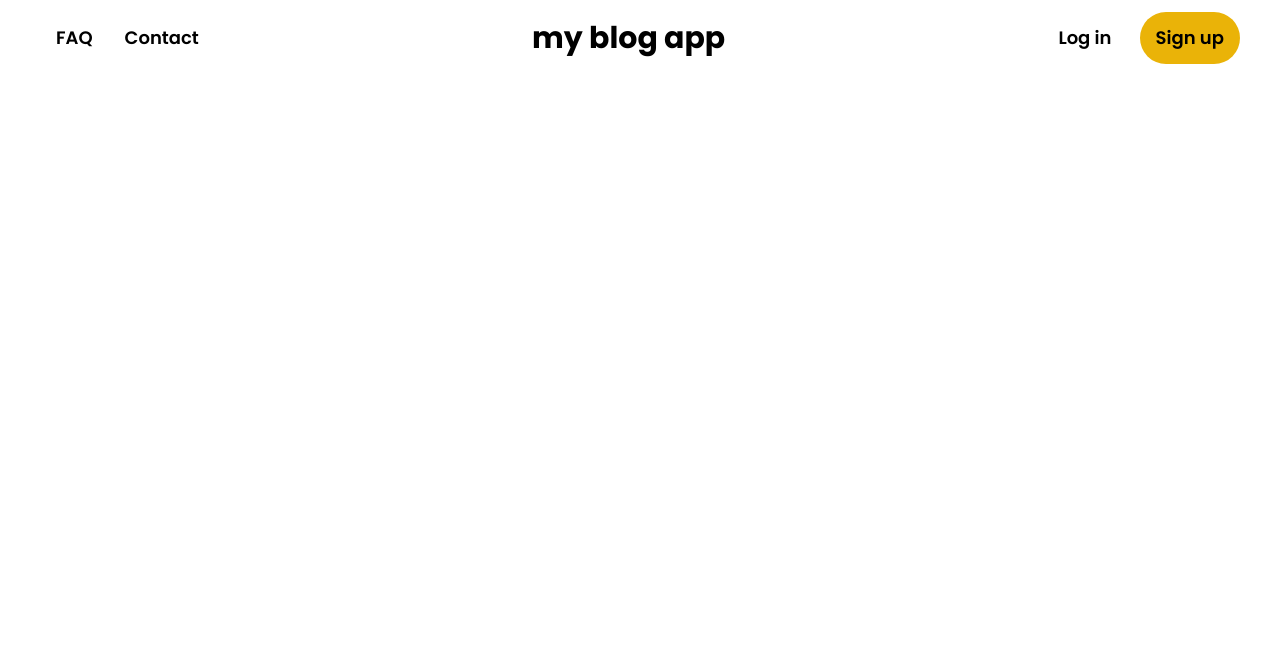
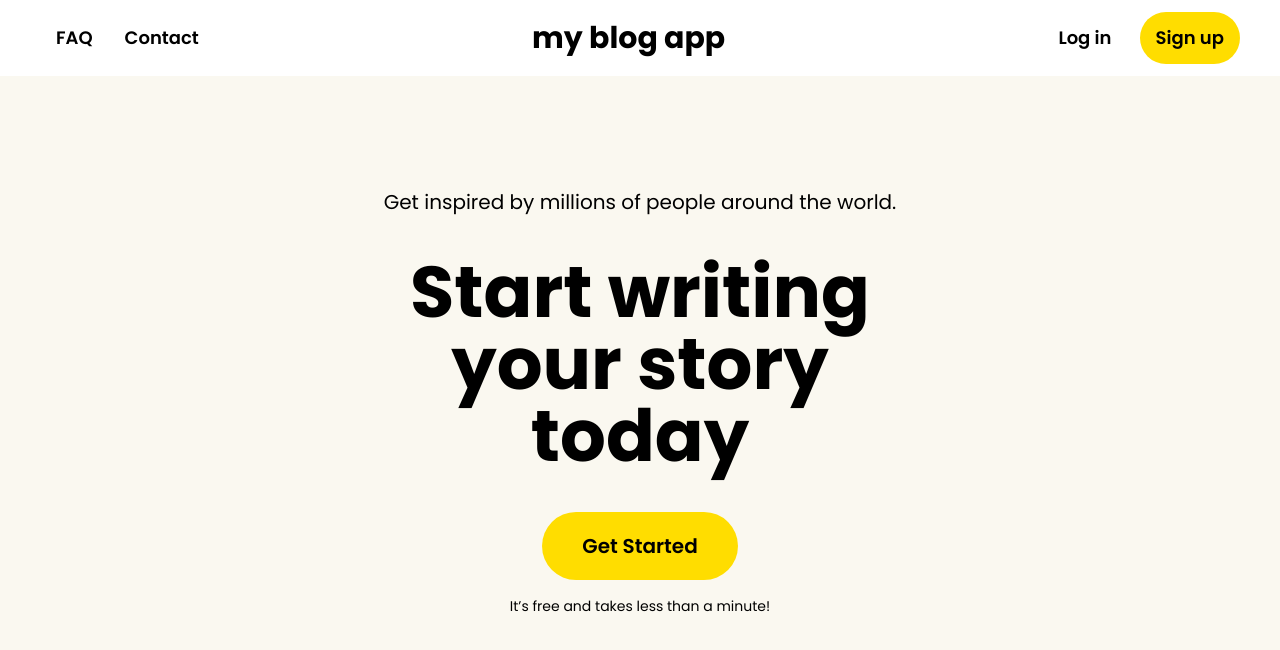
Before and after one commit to Lilicod/blog-app, a Next.js app: page / in a window 1280 px wide. Shown: the top 650 px of the page. Built offline with nearby package versions, Linux system fonts and the light colour scheme.

Commit message:
added hero section

```diff
--- a/src/components/MainButton.jsx
+++ b/src/components/MainButton.jsx
@@ -6,7 +6,7 @@ export default function MainButton({ label, font, onClick, link }) {
     <Link href={link}>
       <button
         onClick={onClick}
-        className={`px-4 py-2 md:px-4 md:py-3 text-sm md:text-lg bg-yellow-500 font-poppins font-${font} rounded-full w-fit hover:bg-yellow-600 transition-all `}
+        className={`px-4 py-2 md:px-4 md:py-3 text-sm md:text-lg bg-Yellow font-poppins font-${font} rounded-full w-fit hover:bg -yellow-600 transition-all `}
       >
         {label}
       </button>
--- a/src/components/Menu.jsx
+++ b/src/components/Menu.jsx
@@ -38,7 +38,7 @@ export const Menu = () => {
       <button
         ref={toggleButtonRef}
         onClick={toggleMenu}
-        className={`z-50  top-3 left-1 p-3 bg-white w-10 h-11 rounded-md ${
+        className={`z-50  top-3 left-1 p-3 bg-transparent w-10 h-11 rounded-md ${
           menuOpened ? "fixed" : "absolute"
         }`}
       >
--- a/src/components/Navbar.jsx
+++ b/src/components/Navbar.jsx
@@ -6,7 +6,7 @@ import Link from "next/link";
 
 export default function Navbar() {
   return (
-    <nav className="flex justify-between items-center py-3 px-2 lg:py-3 lg:px-10 font-poppins">
+    <nav className="flex justify-between items-center py-3 px-2 bg-Gray lg:py-3 lg:px-10 font-poppins">
       <div className="block lg:hidden">
         <Menu />
       </div>
@@ -20,7 +20,7 @@ export default function Navbar() {
       </div>
       <div>
         <Link href={"/"}>
-          <h1 className="text-3xl font-bold hidden lg:block">my blog app</h1>
+          <p className="text-3xl font-bold hidden lg:block">my blog app</p>
         </Link>
       </div>
       <div className="flex flex-row gap-3">
--- /dev/null
+++ b/src/components/home-page/Hero.jsx
@@ -0,0 +1,28 @@
+import React from "react";
+import MainButton from "../MainButton";
+import Link from "next/link";
+
+export default function Hero() {
+  return (
+    <div className="flex flex-col gap-8 lg:gap-10 justify-center items-center font-poppins pt-16 lg:pt-28">
+      <h3 className="text-sm lg:text-xl px-4 lg:px-0 text-center">
+        Get inspired by millions of people around the world.
+      </h3>
+      <h1 className="text-4xl lg:text-7xl font-bold max-w-[300px] lg:max-w-lg text-center bg- red-500">
+        Start writing your story today
+      </h1>
+      <div className="flex flex-col gap-4 items-center">
+        <Link href="signup">
+          <button
+            className={`px-8 py-4 md:px-10 md:py-5 text-md md:text-xl bg-Yellow font-poppins font-semibold rounded-full w-fit hover:bg -yellow-600 transition-all `}
+          >
+            Get Started
+          </button>
+        </Link>
+        <p className="text-sm lg:text-md">
+          It’s free and takes less than a minute!
+        </p>
+      </div>
+    </div>
+  );
+}
--- a/src/pages/index.js
+++ b/src/pages/index.js
@@ -1,5 +1,8 @@
+import Hero from "@/components/home-page/Hero";
 import Layout from "@/layout/Layout";
 
 export default function Home() {
-  return <Layout></Layout>;
+  return <Layout>
+    <Hero />
+  </Layout>;
 }
--- a/src/styles/globals.css
+++ b/src/styles/globals.css
@@ -10,6 +10,7 @@
   }
 
   body {
+    background-color: #FAF8F0;
     max-width: 100vw;
     overflow-x: hidden;
   }
```
